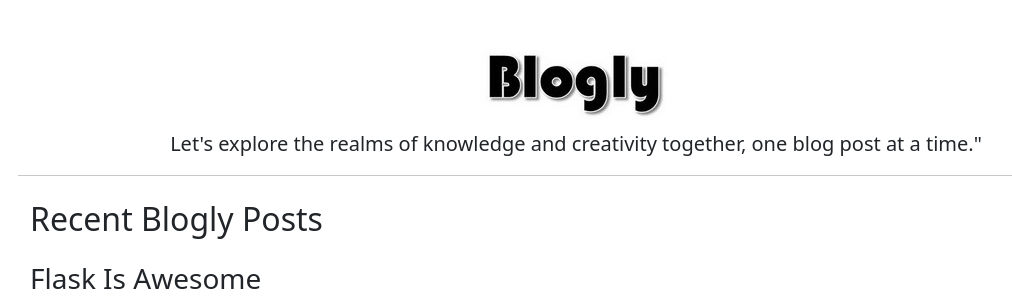
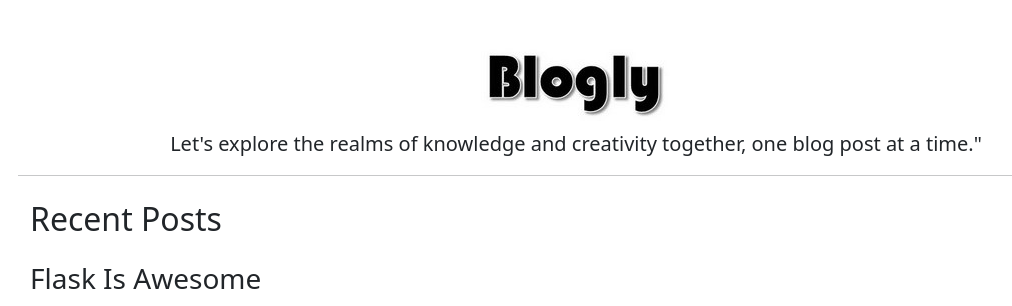
Before and after one commit to OnelioViera/blogly, a Flask app: page / in a window 1280 px wide. Shown: the part 109-415 px from the top of the page, without its empty margins (64-1076 px from the left). Run offline with Flask 2, Linux system fonts and the light colour scheme; data that the repository does not hold is empty; some libraries are stand-ins or nearby versions.

Commit message:
update files

```diff
--- a/templates/main-homepage.html
+++ b/templates/main-homepage.html
@@ -12,7 +12,7 @@
 <hr />
 
 <div class="container">
-  <h2 class="my-4">Recent Blogly Posts</h2>
+  <h2 class="my-4">Recent Posts</h2>
   <h3 class="mt-4">
     Flask Is Awesome
   </h3>
```
Also changed, not shown: 1 other file.
